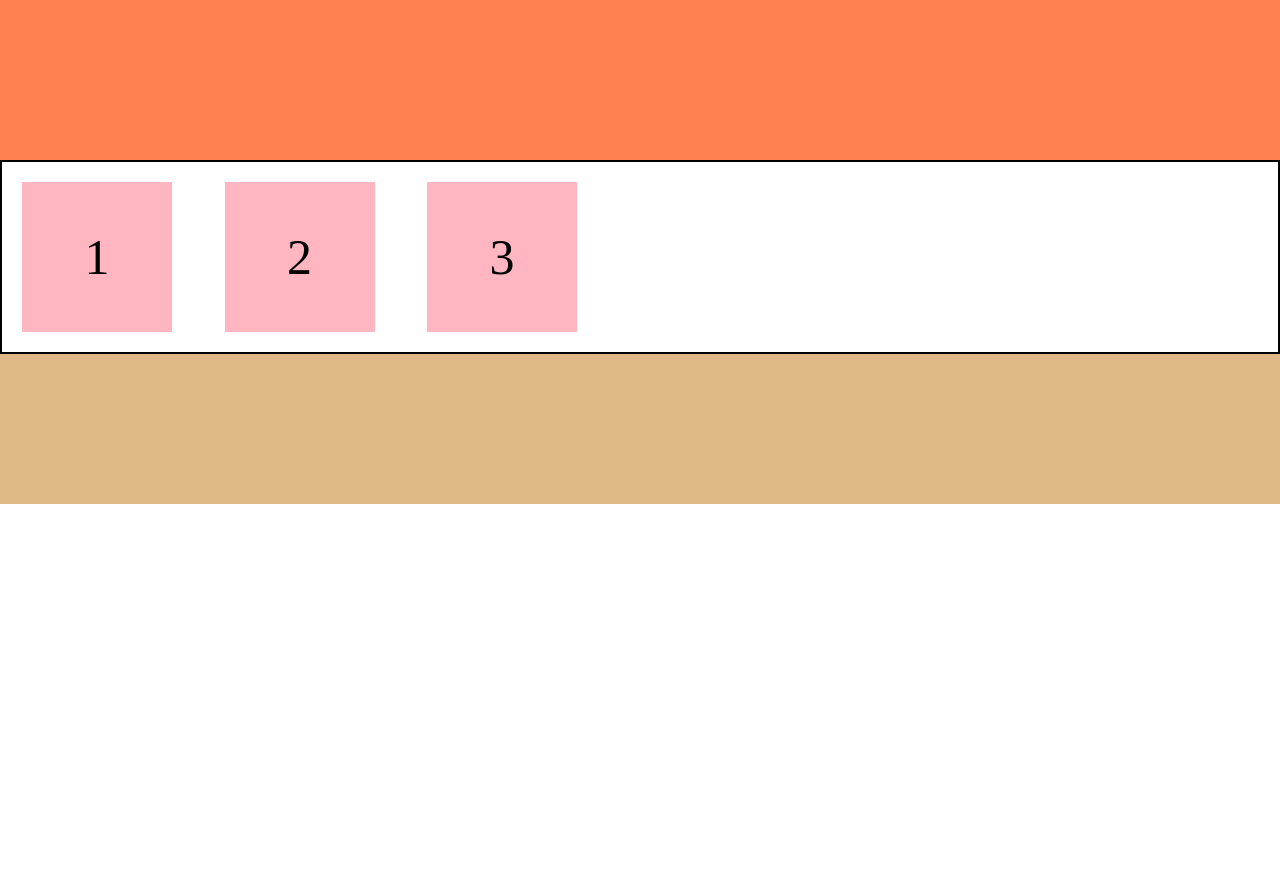
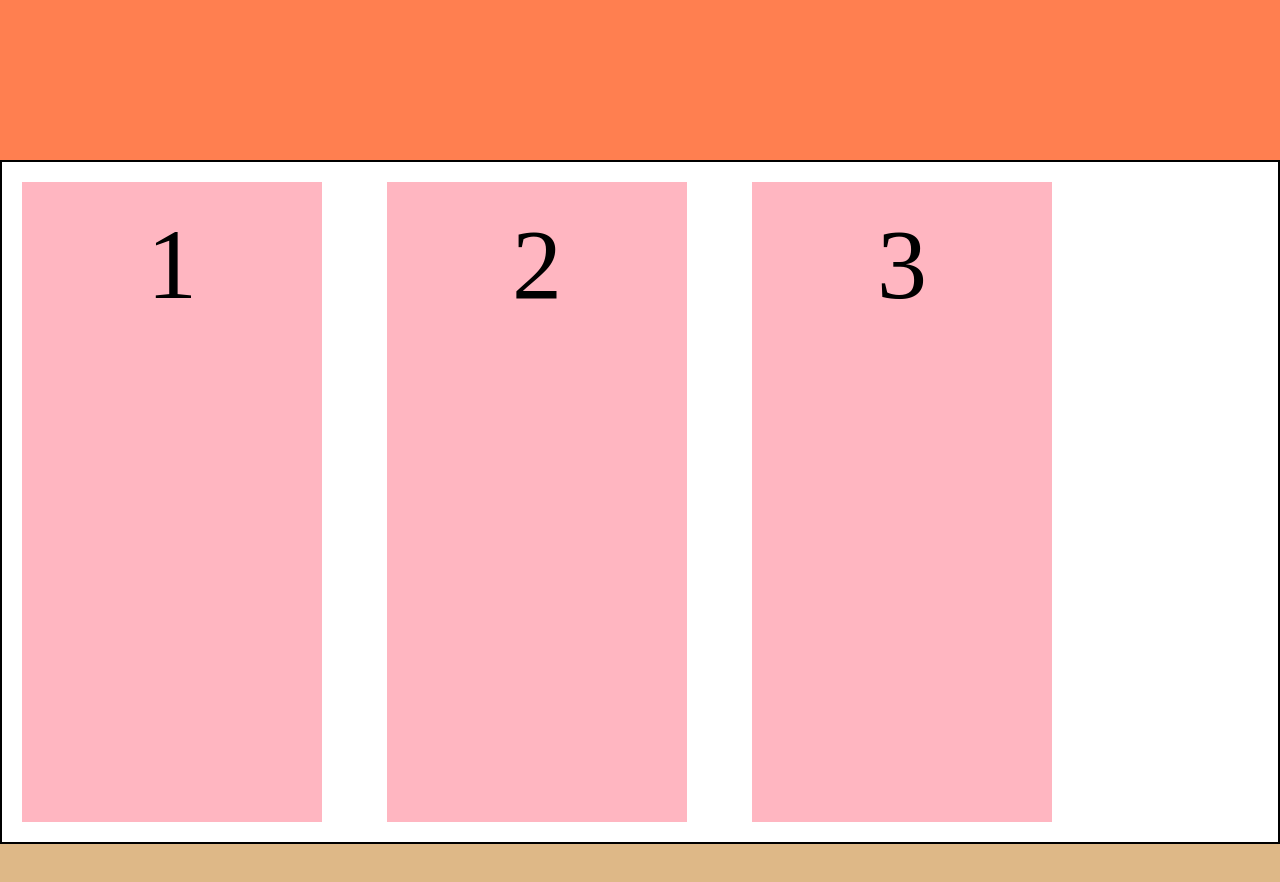
Before and after one commit to ArpitaDeb/may25-w04d04, a plain HTML site: page index.html in a window 1280 px wide. Before the commit the page ends 800 px from the top, so only its background shows below. Drawn offline with Linux system fonts and the light colour scheme.

Commit message:
lecture break

```diff
--- a/index.html
+++ b/index.html
@@ -2,6 +2,7 @@
 <html lang="en">
 <head>
   <meta charset="UTF-8">
+  <meta name="viewport" content="width=device-width, initial-scale=1.0">
   <title>Responsive Design</title>
   <link rel="stylesheet" href="styles.css" />
 </head>
--- a/styles.css
+++ b/styles.css
@@ -1,11 +1,15 @@
 * {
   box-sizing: border-box;
+}
+
+html {
+  font-size: 50px;
 }
 
 body {
   margin: 0;
   padding: 0;
-  font-size: 50px;
+  font-size: 25px;
 }
 
 header {
@@ -15,13 +19,22 @@ header {
 
 section {
   border: 2px solid black;
+  /* width: 50%; */
+  /* height: 75%; */
+  font-size: 100px;
 }
 
 section div {
-  height: 150px;
-  width: 150px;
+  /* height: 150px; */
+  /* height: 250%; */
+  height: 50vw;
+  /* width: 150px; */
+  /* width: 20%; */
+  /* width: 30vw; */
+  width: 3em;
   margin: 20px;
-  line-height: 150px;
+  padding: 25px;
+  /* line-height: 150px; */
   display: inline-block;
   background-color: lightpink;
   text-align: center;
```
Also changed, not shown: 1 other file.
